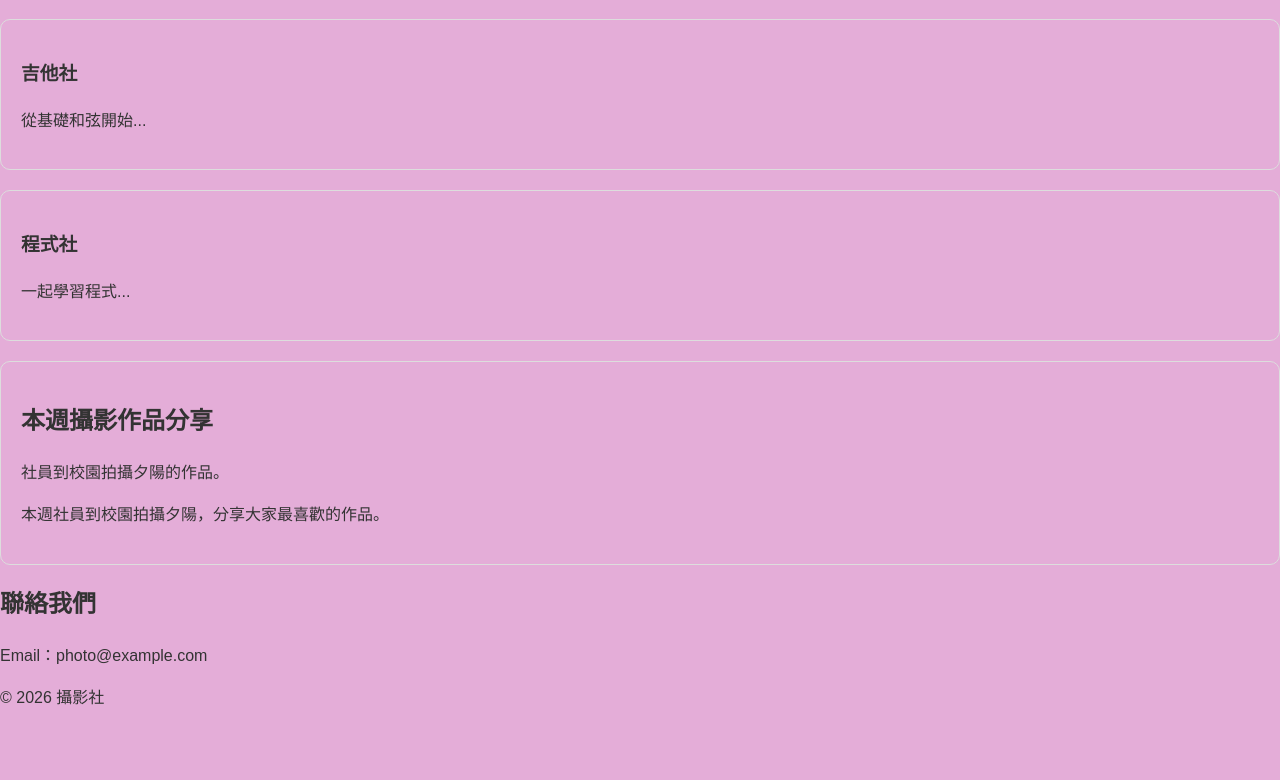
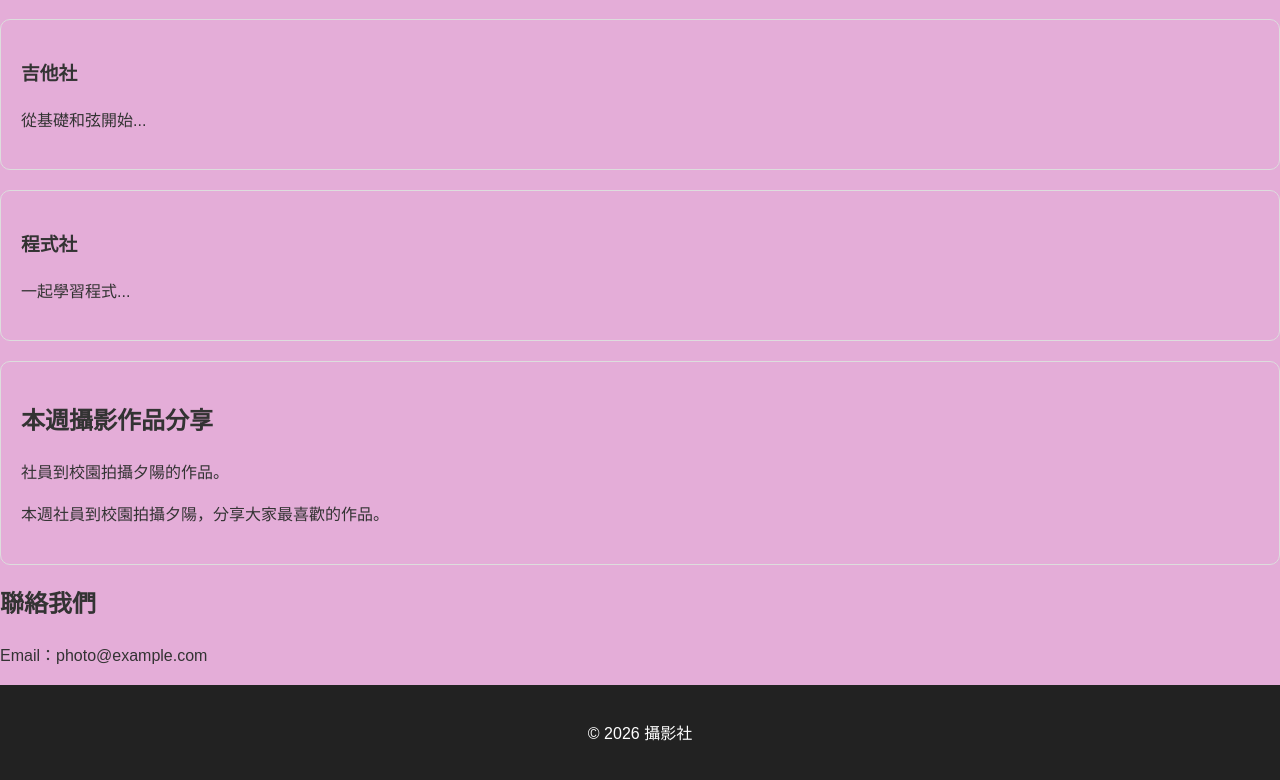
Before and after one commit to x0979092144-sudo/aaa, a plain HTML site: page week04/index.html in a window 1280 px wide. Shown: the part 674-1454 px from the top of the page. Before the commit the page ends 1400 px from the top, so only its background shows below. Drawn offline with Linux system fonts and the light colour scheme.

Commit message:
讓week04恢復成放假前的進度

```diff
--- a/week04/style.css
+++ b/week04/style.css
@@ -21,9 +21,18 @@ nav a{
   text-decoration: none;
   margin-right: 20px;
 }
+
+
 article {
   border: 1px solid #ddd;
   padding: 20px;
   margin: 20px 0;
   border-radius: 10px;
 }
+
+footer {
+  background: #222;
+  color: white;
+  text-align: center;
+  padding: 20px;
+}
```
